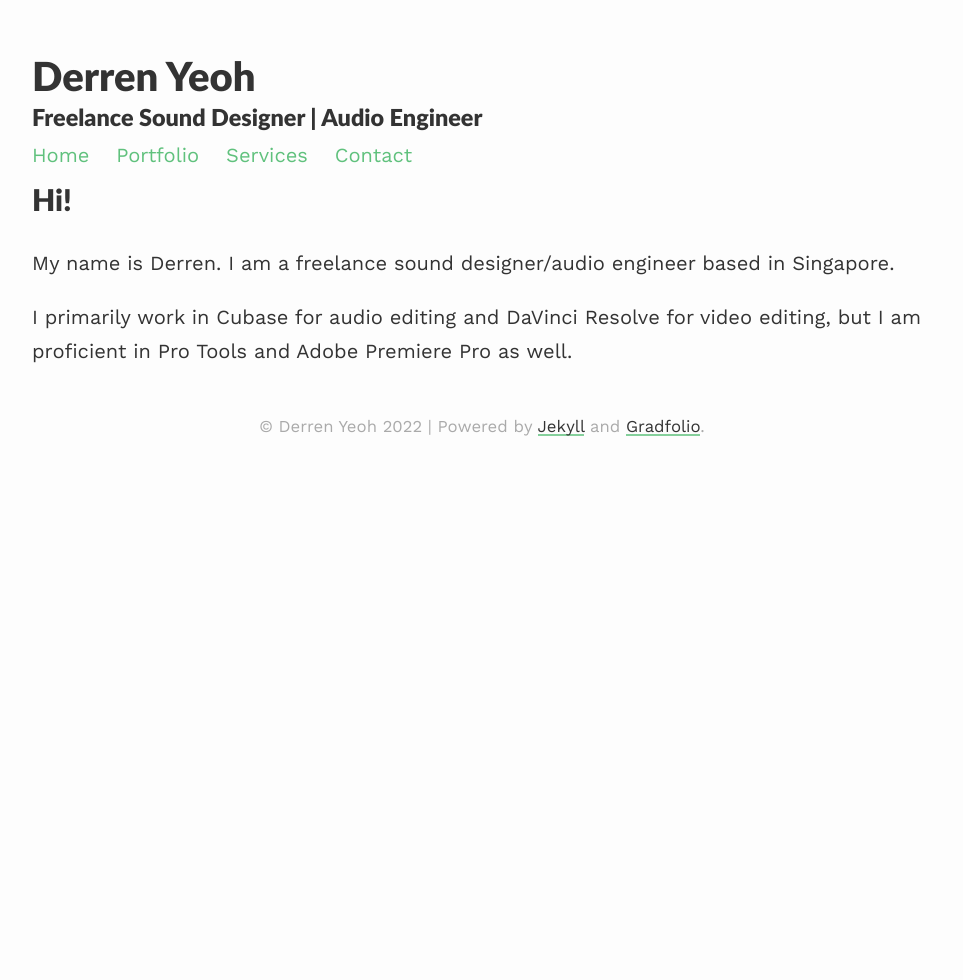
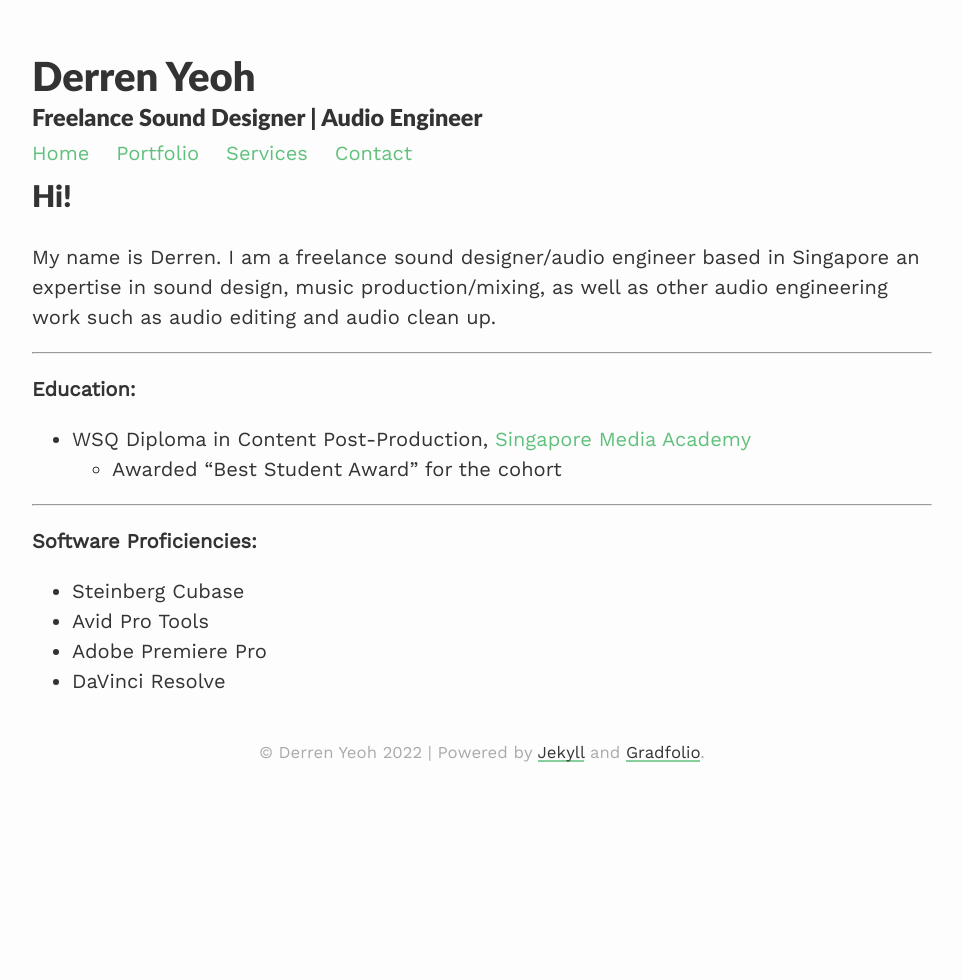
Before and after one commit to derren-yeohwj/site, a Jekyll site: the page built from index.md, in a window 1280 px wide. Shown: the whole page, without its empty margins (158-1121 px from the left). Built offline with Jekyll 4.4.1, drawn with Linux system fonts in a browser that asks for light colours; nearby versions of some CDN libraries.

Commit message:
updated line spacing, index.md and services.md

```diff
--- a/assets/css/_sass/style.scss
+++ b/assets/css/_sass/style.scss
@@ -27,7 +27,6 @@ h1,h2,h3,h4,h5,h6 {
   margin: 0;
   text-transform: inherit;
 }
-
 
 a {
   color: $brand-color;
--- a/assets/css/_sass/variables.scss
+++ b/assets/css/_sass/variables.scss
@@ -2,7 +2,7 @@ $base-font-family: 'Work Sans', sans-serif;
 $base-font-size:   20px;
 $base-font-weight: 400;
 $small-font-size:  $base-font-size * 0.875;
-$base-line-height: 1.7;
+$base-line-height: 1.5;
 
 $spacing-unit:     30px;
 $light-gray: gray;
--- a/index.md
+++ b/index.md
@@ -9,6 +9,18 @@ published: true
 
 ## Hi!
 
-My name is Derren. I am a freelance sound designer/audio engineer based in Singapore.
+My name is Derren. I am a freelance sound designer/audio engineer based in Singapore an expertise in sound design, music production/mixing, as well as other audio engineering work such as audio editing and audio clean up.
 
-I primarily work in Cubase for audio editing and DaVinci Resolve for video editing, but I am proficient in Pro Tools and Adobe Premiere Pro as well.
+---
+
+**Education:**
+- WSQ Diploma in Content Post-Production, [Singapore Media Academy](https://mediaacademy.sg)
+  - Awarded "Best Student Award" for the cohort
+
+---
+
+**Software Proficiencies:**
+- Steinberg Cubase
+- Avid Pro Tools
+- Adobe Premiere Pro
+- DaVinci Resolve
```
Also changed, not shown: _pages/services.md (+5 -5 lines).
